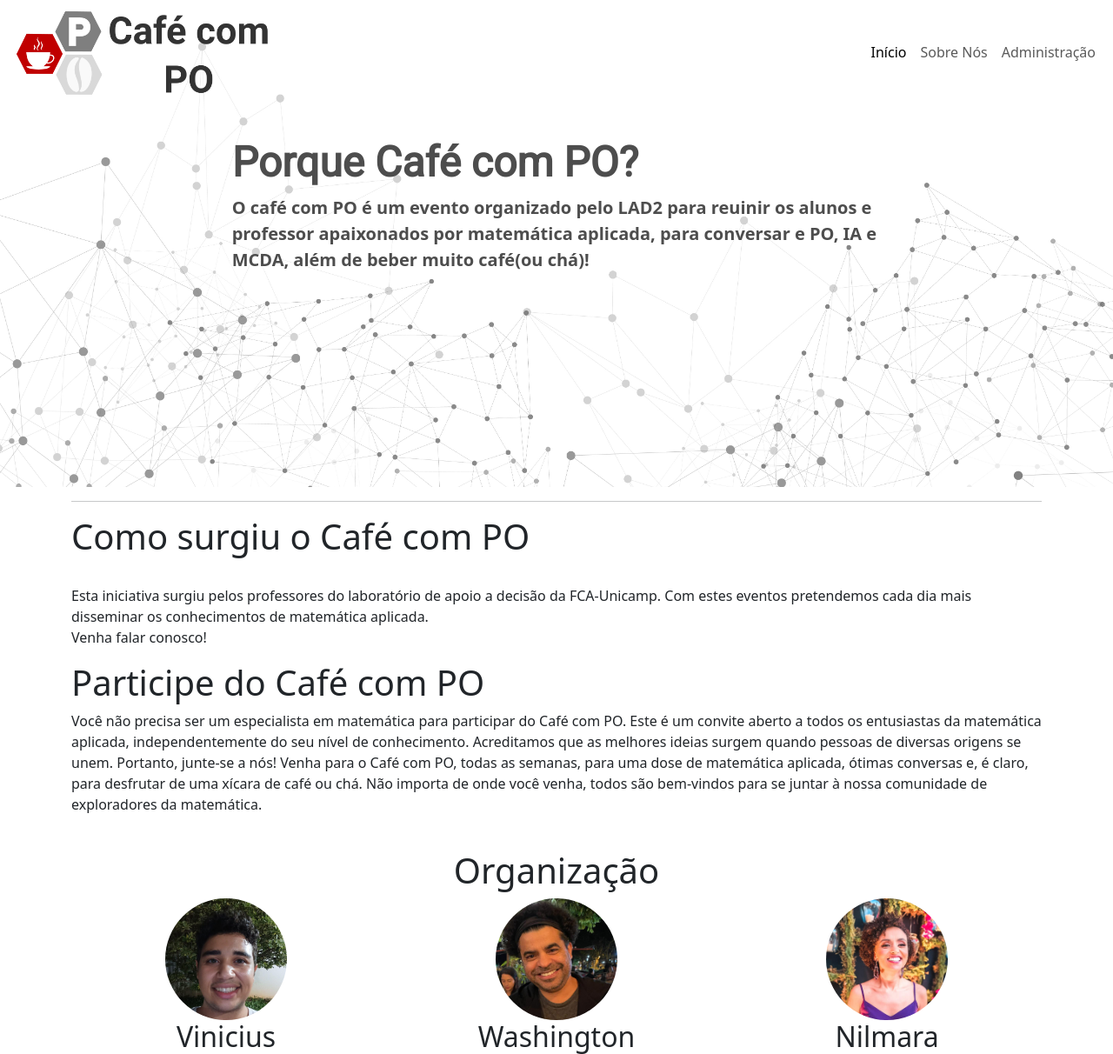
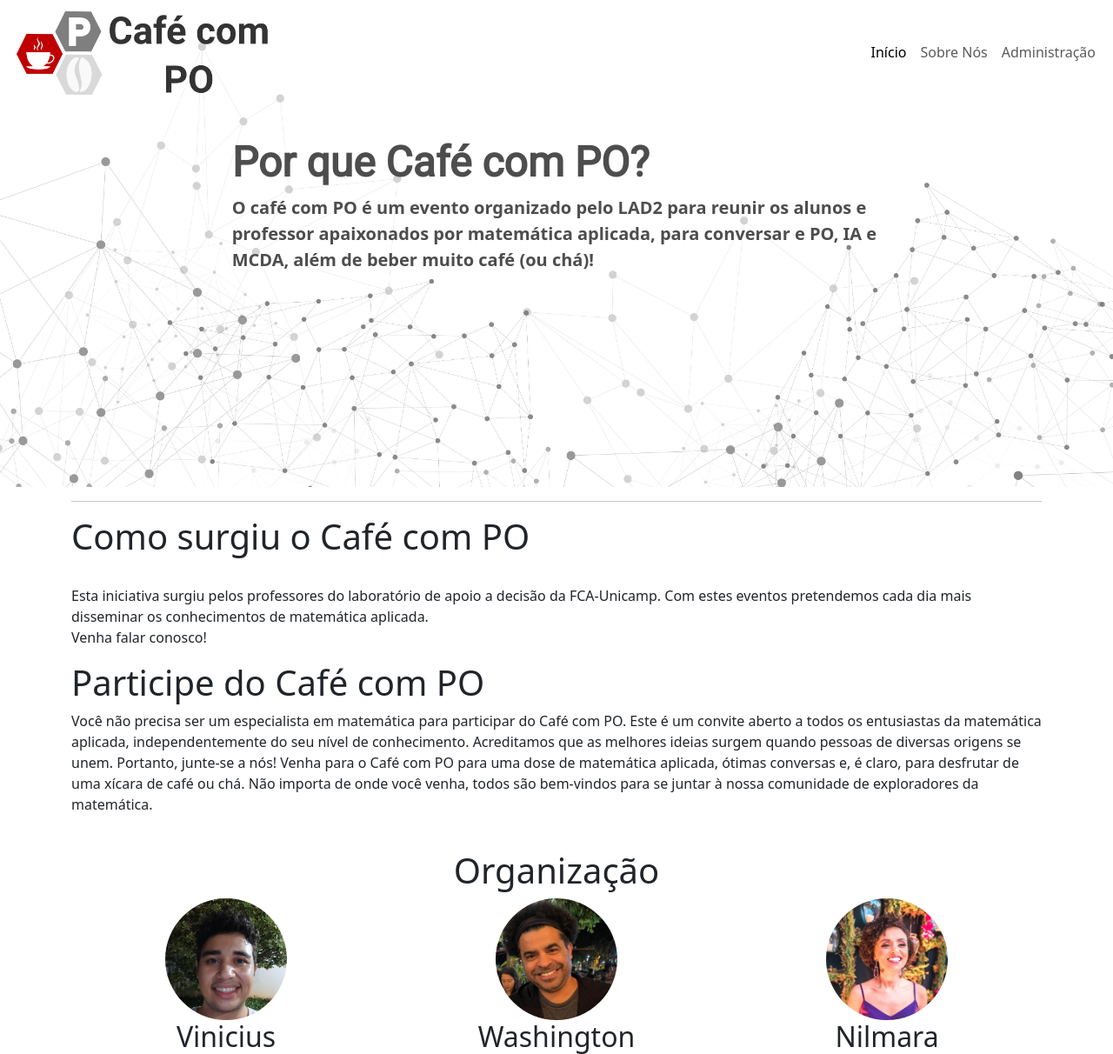
Before and after one commit to ViniciusCostaGandolfi/CafeComPO, a Django app: page /about_us in a window 1280 px wide. Shown: the top 1212 px of the page at 87% size. Run offline with Django 4.2, Linux system fonts and the light colour scheme; some libraries are stand-ins or nearby versions.

Commit message:
Update index.html

```diff
--- a/templates/about-us/index.html
+++ b/templates/about-us/index.html
@@ -4,9 +4,9 @@
 
 <div class="aboutus__banner">
     <div class="col-md-7 p-lg-6 mx-auto my-5">
-        <h1 class="display-4 aboutus__banner__container__title">Porque Café com PO?</h1>
+        <h1 class="display-4 aboutus__banner__container__title">Por que Café com PO?</h1>
         <p class="aboutus__banner__container__text">
-            O café com PO é um evento organizado pelo LAD2 para reuinir os alunos e professor apaixonados por matemática aplicada, para conversar e PO, IA e MCDA, além de beber muito café(ou chá)!
+            O café com PO é um evento organizado pelo LAD2 para reunir os alunos e professor apaixonados por matemática aplicada, para conversar e PO, IA e MCDA, além de beber muito café (ou chá)!
         </p>
     </div>
 </div>
@@ -35,7 +35,7 @@
                 <p>
                 Você não precisa ser um especialista em matemática para participar do Café com PO. Este é um convite aberto a todos os entusiastas da matemática aplicada, independentemente do seu nível de conhecimento. Acreditamos que as melhores ideias surgem quando pessoas de diversas origens se unem.
 
-                Portanto, junte-se a nós! Venha para o Café com PO, todas as semanas, para uma dose de matemática aplicada, ótimas conversas e, é claro, para desfrutar de uma xícara de café ou chá. Não importa de onde você venha, todos são bem-vindos para se juntar à nossa comunidade de exploradores da matemática.
+                Portanto, junte-se a nós! Venha para o Café com PO para uma dose de matemática aplicada, ótimas conversas e, é claro, para desfrutar de uma xícara de café ou chá. Não importa de onde você venha, todos são bem-vindos para se juntar à nossa comunidade de exploradores da matemática.
                 </p>
                 <br/>
         </div>
```
